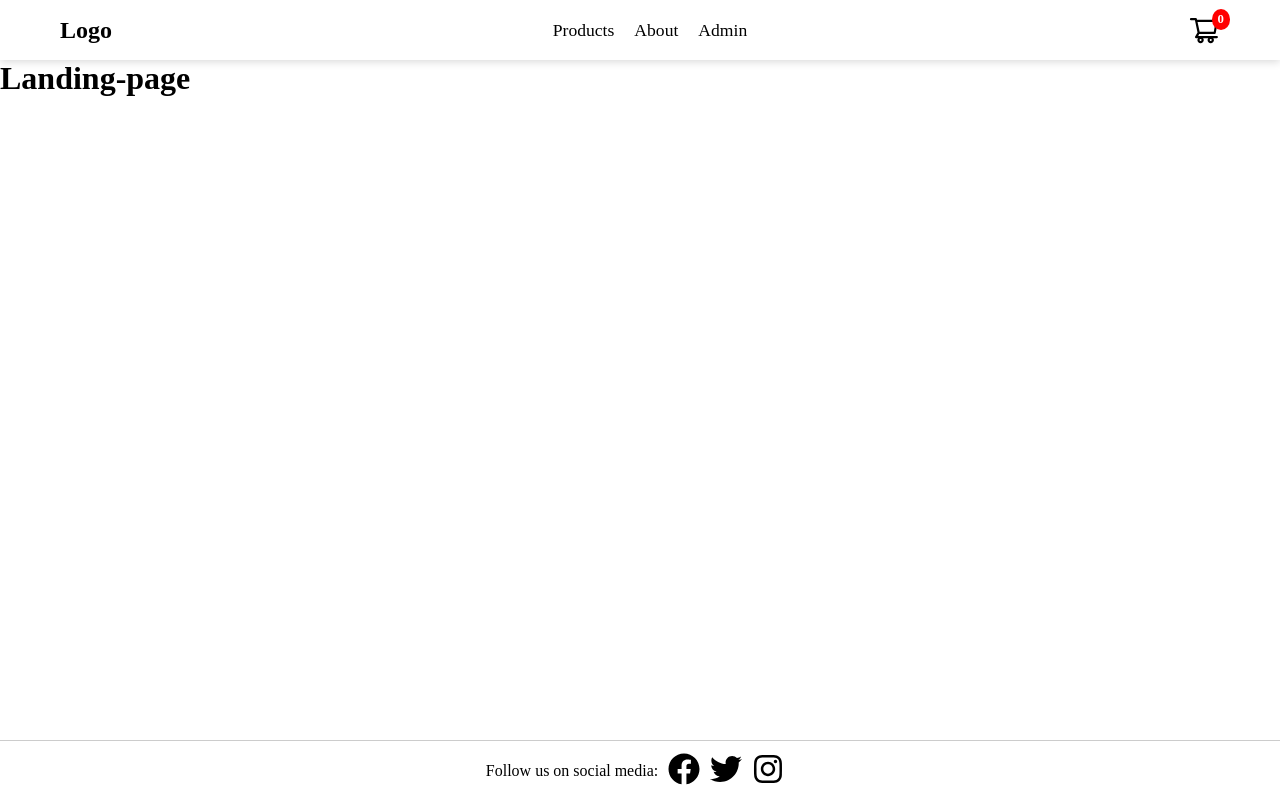
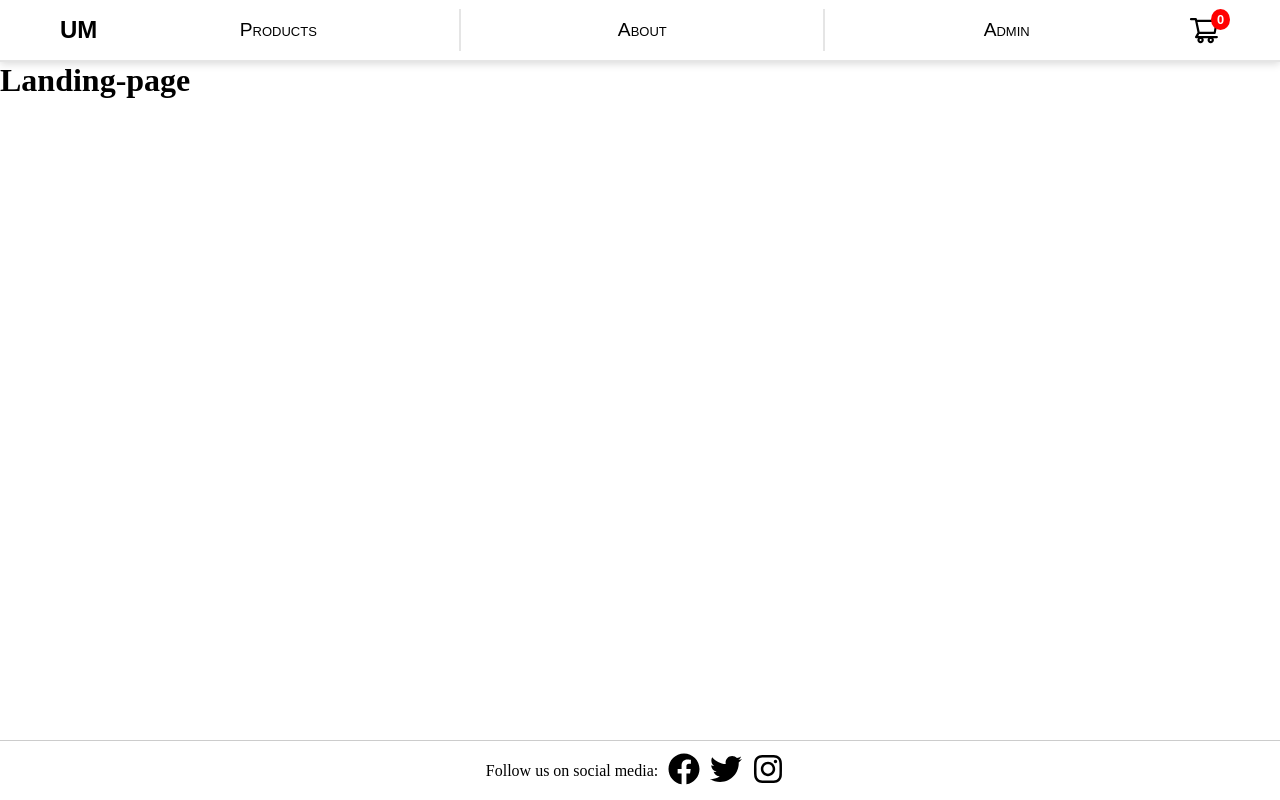
Before and after one commit to 964Code/e-com-novus, a React (Vite) app in the folder frontend/: page / in a window 1280 px wide. Built offline with nearby package versions, Linux system fonts and the light colour scheme; no server answers.

Commit message:
adjusting navbar

```diff
--- a/frontend/src/App.css
+++ b/frontend/src/App.css
@@ -6,3 +6,6 @@
     margin: 0;
 
 }
+body {
+    background-color: #ffffff;
+}
--- a/frontend/src/components/CategoriesMenu/styled.jsx
+++ b/frontend/src/components/CategoriesMenu/styled.jsx
@@ -7,7 +7,7 @@ export const CategoriesMenuContainer = styled.div`
   margin: 20px auto;
   width: 100%;
   max-width: 1200px;
-  border: 2.5px solid #c3c3c3;
+  border: 2.5px solid #e5e5e5;
   border-radius: 5px;
   height: 60px;
   box-shadow: 0px 2px 8px rgba(0, 0, 0, 0.15);
--- a/frontend/src/components/NewNavbar/NewNavbar.jsx
+++ b/frontend/src/components/NewNavbar/NewNavbar.jsx
@@ -40,7 +40,7 @@ const NewNavbar = () => {
   return (
     <S.NavbarContainer>
       <S.Navbar>
-        <S.Logo onClick={() => navigate('/')}>Logo</S.Logo>
+        <S.Logo onClick={() => navigate('/')}>UM</S.Logo>
         <S.NavItemList>
           <S.NavItem onClick={() => navigate('/products')}>Products</S.NavItem>
           <S.NavItem onClick={() => navigate('/about')}>About</S.NavItem>
--- a/frontend/src/components/NewNavbar/styled.jsx
+++ b/frontend/src/components/NewNavbar/styled.jsx
@@ -2,9 +2,11 @@ import styled from 'styled-components';
 import { AiOutlineShoppingCart } from 'react-icons/ai';
 
 export const NavbarContainer = styled.div`
+  font-family: 'Montserrat', sans-serif;
   width: 100%;
   background-color: white;
   box-shadow: 0px 2px 8px rgba(0, 0, 0, 0.15);
+  border-bottom: 2.5px solid #e5e5e5;
 `;
 
 export const Navbar = styled.nav`
@@ -24,20 +26,32 @@ export const Logo = styled.h1`
   cursor: pointer;
 `;
 
-export const NavItemList = styled.ul`
+export const NavItemList = styled.ol`
   display: flex;
   list-style: none;
+  width: 100%;
+  justify-content: space-evenly;
 `;
 
 export const NavItem = styled.li`
   position: relative;
   padding: 10px;
-  font-size: 1.1rem;
+  font-size: 1.2rem;
   font-weight: 500;
   cursor: pointer;
+  width: 90%;
+  text-align: center;
+  font-variant: small-caps;
+
+  &:not(:last-child) {
+    border-right: 2px solid #e5e5e5;
+  }
+  &:hover {
+    background-color: #f7f7f7;
+  }
 `;
 
-export const DropdownMenu = styled.ul`
+export const DropdownMenu = styled.ol`
   position: absolute;
   top: 100%;
   left: 50%;
@@ -91,3 +105,17 @@ export const CartCount = styled.span`
   padding: 3px 6px;
   border-radius: 50%;
 `;
+
+export const MobileMenuButton = styled.button`
+  display: none;
+
+  @media (max-width: 425px) {
+    display: flex;
+    justify-content: center;
+    align-items: center;
+    background-color: transparent;
+    border: none;
+    font-size: 1.5rem;
+    cursor: pointer;
+  }
+`;
```
